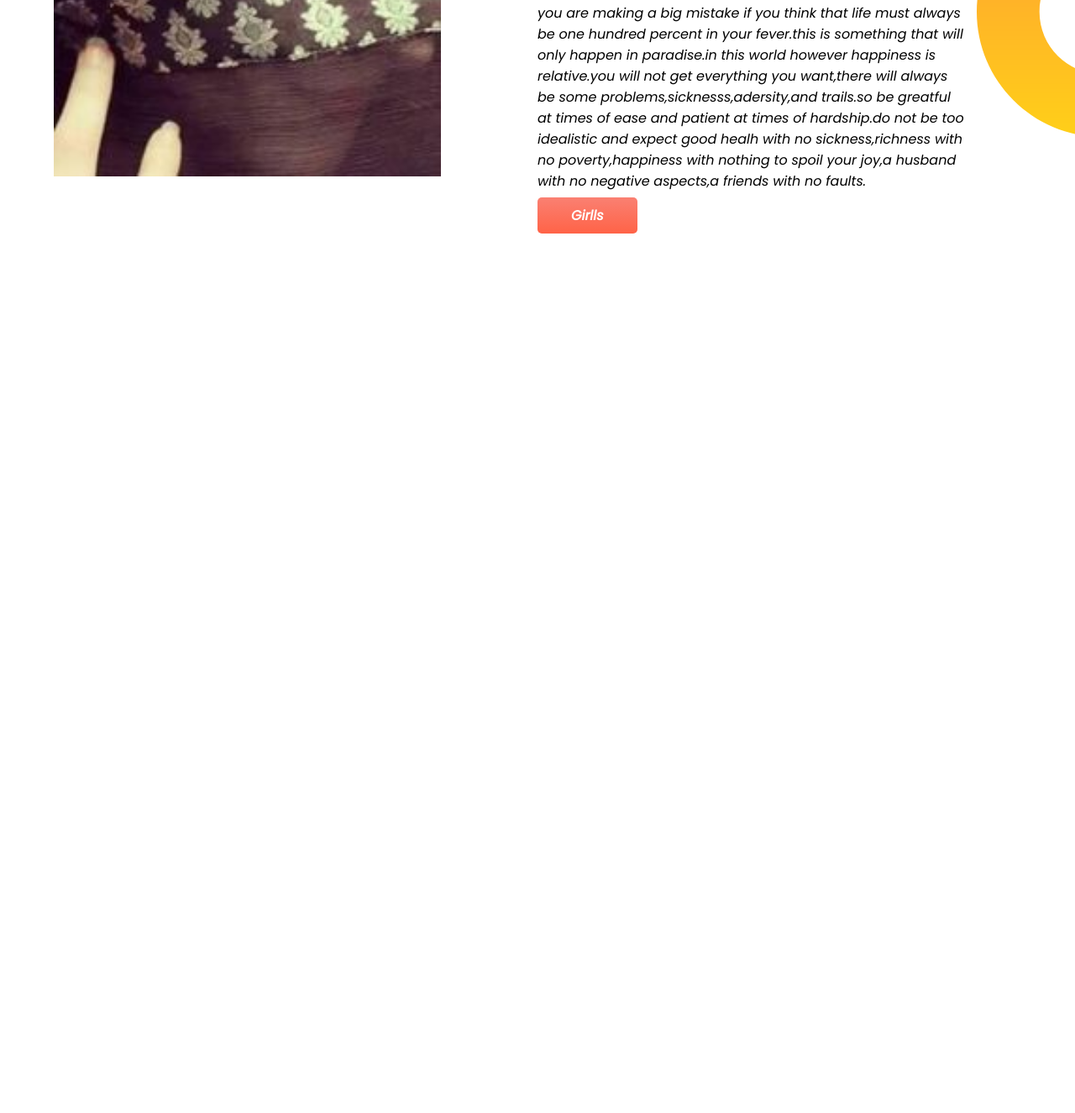
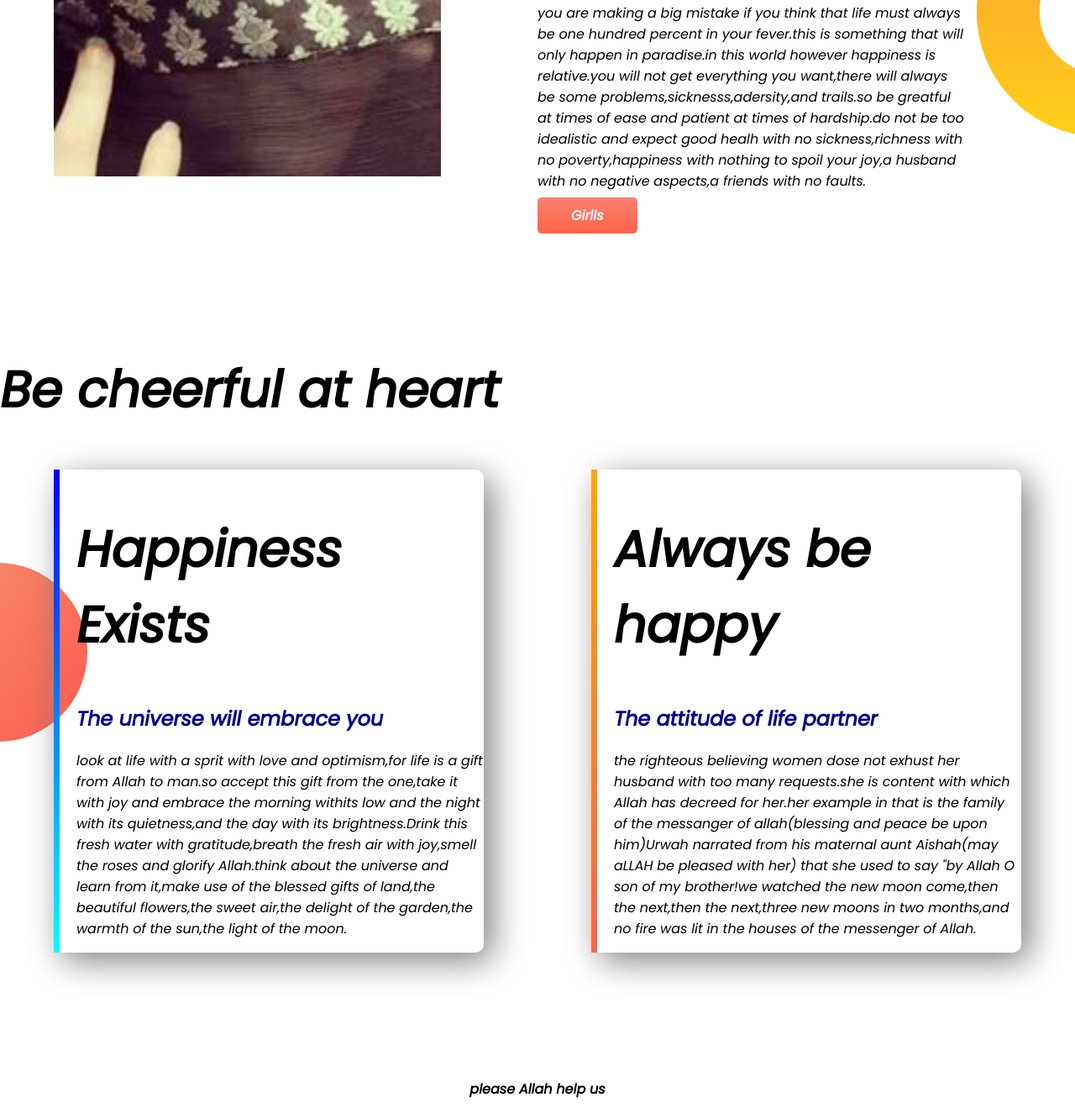
Before and after one commit to TR-Trisha/my-first-website, a plain HTML site: page index.html in a window 1280 px wide. Shown: the part 927-2252 px from the top of the page at 84% size. Before the commit the page ends 1346 px from the top, so only its background shows below. Drawn offline with Linux system fonts and the light colour scheme.

Commit message:
footer added

```diff
--- a/index.html
+++ b/index.html
@@ -13,7 +13,7 @@
 </head>
 
 <body>
-    <section class="background">
+    <section class="background be-pious">
         <div class="everything">
             <h1><span class="muslim-girl">Think</span> about it</h1>
             <h2>Build yourself a palace in paradise</h2>
@@ -37,7 +37,7 @@
             <img src="images/Quran.jpg" alt="">
         </div>
     </section>
-    <section class="happy">
+    <section class="happy be-pious">
         <div class="everything">
             <img src="images/beauty.jpg" alt="">
         </div>
@@ -53,6 +53,41 @@
             <a class="link-button" target="_blank" href="https://www.facebook.com/islam.girls.group/">Girlls</a>
         </div>
     </section>
+    <section class="experience">
+        <h1>Be cheerful at heart</h1>
+        <div class="be-pious">
+            <div id="power" class="perfect">
+                <h1>Happiness Exists</h1>
+                <h2 class="muslim-girl">The universe will embrace you</h2>
+                <p>look at life with a sprit with love and optimism,for life is a gift from Allah to man.so accept this
+                    gift
+                    from the one,take it with joy and embrace the morning withits low and the night with its
+                    quietness,and
+                    the day with its brightness.Drink this fresh water with gratitude,breath the fresh air with
+                    joy,smell
+                    the roses and glorify Allah.think about the universe and learn from it,make use of the blessed gifts
+                    of
+                    land,the beautiful flowers,the sweet air,the delight of the garden,the warmth of the sun,the light
+                    of
+                    the moon.</p>
+            </div>
+            <div id="slow" class="perfect">
+                <h1>Always be happy</h1>
+                <h2 class="muslim-girl">The attitude of life partner</h2>
+                <p>the righteous believing women dose not exhust her husband with too many requests.she is content with
+                    which Allah has decreed for her.her example in that is the family of the messanger of allah(blessing
+                    and
+                    peace be upon him)Urwah narrated from his maternal aunt Aishah(may aLLAH be pleased with her) that
+                    she
+                    used to say "by Allah O son of my brother!we watched the new moon come,then the next,then the
+                    next,three
+                    new moons in two months,and no fire was lit in the houses of the messenger of Allah.</p>
+            </div>
+        </div>
+    </section>
+    <footer>
+        <p>please Allah help us</p>
+    </footer>
 
 </body>
 
--- a/style.css
+++ b/style.css
@@ -8,7 +8,7 @@ h1{
 .muslim-girl{
     color: darkblue;
 }
-section{
+.be-pious{
     display: flex;
     margin-bottom: 150px;
 }
@@ -37,3 +37,31 @@ section{
     background-position: right;
 
 }
+.perfect{
+    box-shadow: 10px 10px 40px gray;
+    width: 50%;
+    margin-left: 5%;
+    margin-right: 5%;
+    padding-left: 20px;
+    border-radius: 10px;
+
+}
+.experience{
+    background-image: url(images/exp-bg.png);
+    background-repeat: no-repeat;
+    background-position: left;
+}
+#power{
+    border-left: 7px solid;
+    border-image: linear-gradient(blue, cyan);
+    border-image-slice: 1;
+}
+#slow{
+    border-left: 7px solid;
+    border-image: linear-gradient(orange, tomato);
+    border-image-slice: 1;
+}
+footer p{
+    text-align: center;
+    font-weight: 700;
+}
```
